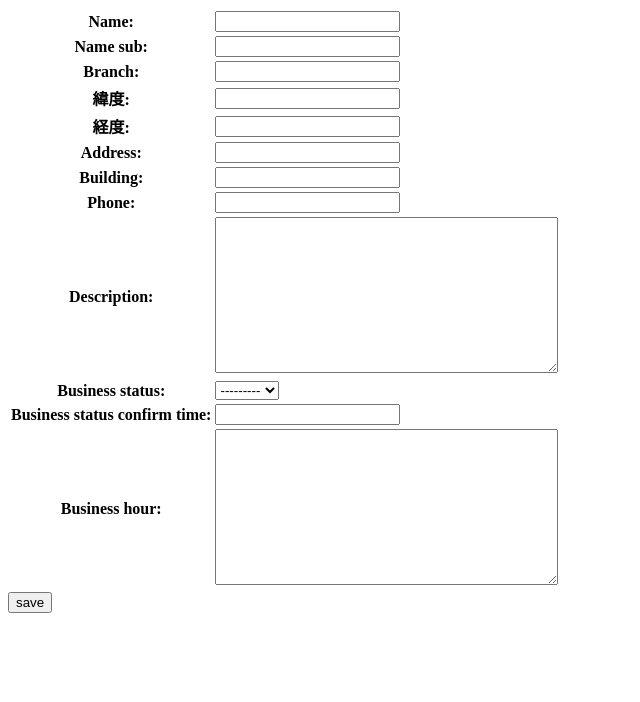
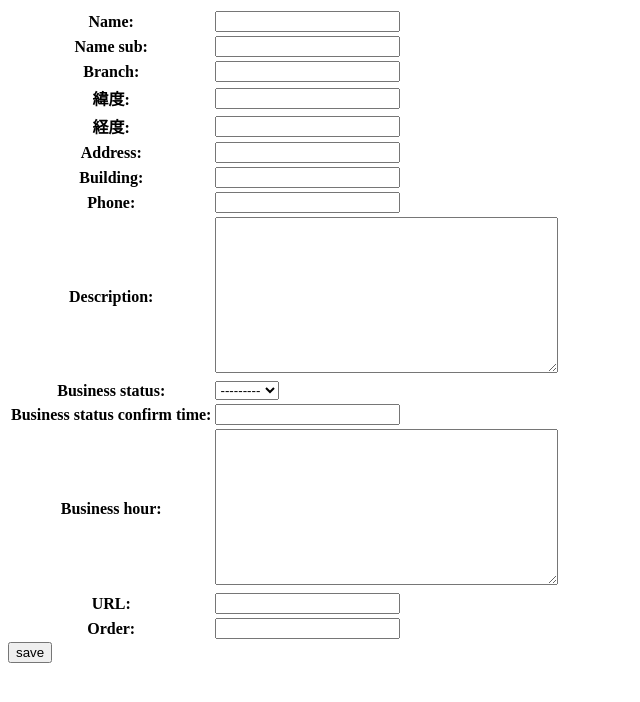
Before and after one commit to makoll/pathee_spots_django, a Django app: page /spots/create in a window 1280 px wide. Shown: the top 702 px of the page, without its empty margins (0-640 px from the left). Run offline with Django 3.2, Linux system fonts and the light colour scheme.

Commit message:
fix: #3 URLを追加

```diff
--- a/spots/forms.py
+++ b/spots/forms.py
@@ -1,9 +1,56 @@
-from django import forms
+from django.forms import ModelForm, inlineformset_factory
+from django.forms.widgets import TextInput
 
-from .models import Spot
+from .models import Spot, Url
 
 
-class SpotForm(forms.ModelForm):
+class ModelFormWithFormSetMixin:
+
+    def __init__(self, *args, **kwargs):
+        super(ModelFormWithFormSetMixin, self).__init__(*args, **kwargs)
+        self.formset = self.formset_class(
+            instance=self.instance,
+            data=self.data if self.is_bound else None,
+        )
+
+    def is_valid(self):
+        return super(ModelFormWithFormSetMixin, self).is_valid() and self.formset.is_valid()
+
+    def save(self, commit=True):
+        saved_instance = super(ModelFormWithFormSetMixin, self).save(commit)
+        self.formset.save(commit)
+        return saved_instance
+
+
+class UrlForm(ModelForm):
+
+    class Meta:
+        model = Url
+        fields = ('url',)
+        widgets = {'url': TextInput}
+
+    def save(self, commit=True):
+        instance = super(UrlForm, self).save(commit=False)
+        instance.order = self.cleaned_data.get('ORDER')
+        if commit:
+            instance.save()
+        return instance
+
+
+UrlFormSet = inlineformset_factory(
+    parent_model=Spot,
+    model=Url,
+    form=UrlForm,
+    fields=('url',),
+    max_num=1,
+    can_order=True,
+    can_delete=False,
+)
+
+
+class SpotForm(ModelFormWithFormSetMixin, ModelForm):
+
+    formset_class = UrlFormSet
 
     class Meta:
         model = Spot
--- a/spots/models.py
+++ b/spots/models.py
@@ -25,3 +25,9 @@ class Spot(models.Model):
 
     def __str__(self, blank=True):
         return f'{self.name} : {self.branch}'
+
+
+class Url(models.Model):
+    order = models.IntegerField('順番')
+    url = models.TextField('URL')
+    spot = models.ForeignKey(Spot, verbose_name='紐づくスポット', on_delete=models.CASCADE)
--- a/spots/templates/spots/create.html
+++ b/spots/templates/spots/create.html
@@ -7,6 +7,7 @@
 
     <table>
         {{ form.as_table }}
+        {{ form.formset.as_table }}
     </table>
     <button type="submit">save</button>
     </form>
```
Also changed, not shown: spots/migrations/0008_url.py (added).
